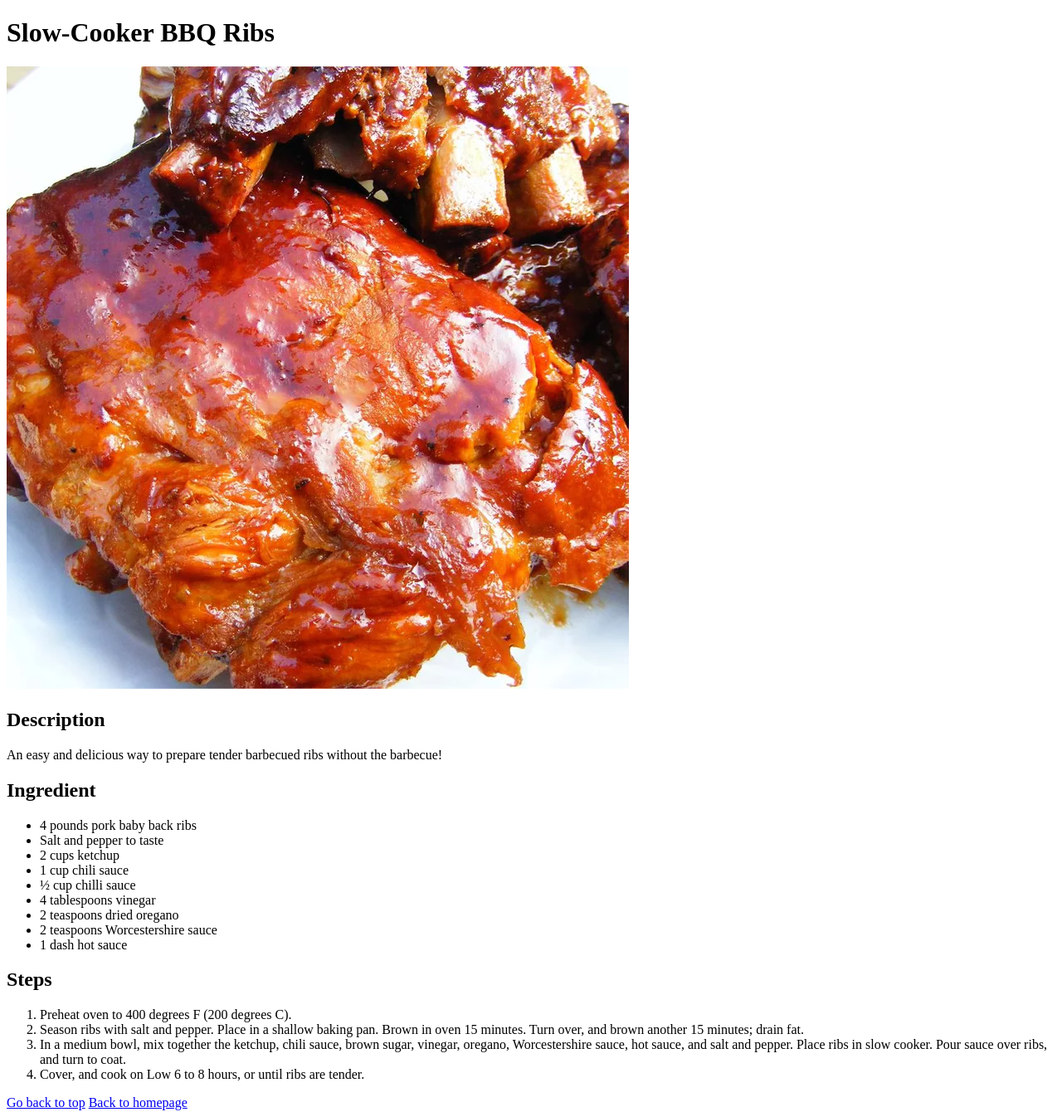
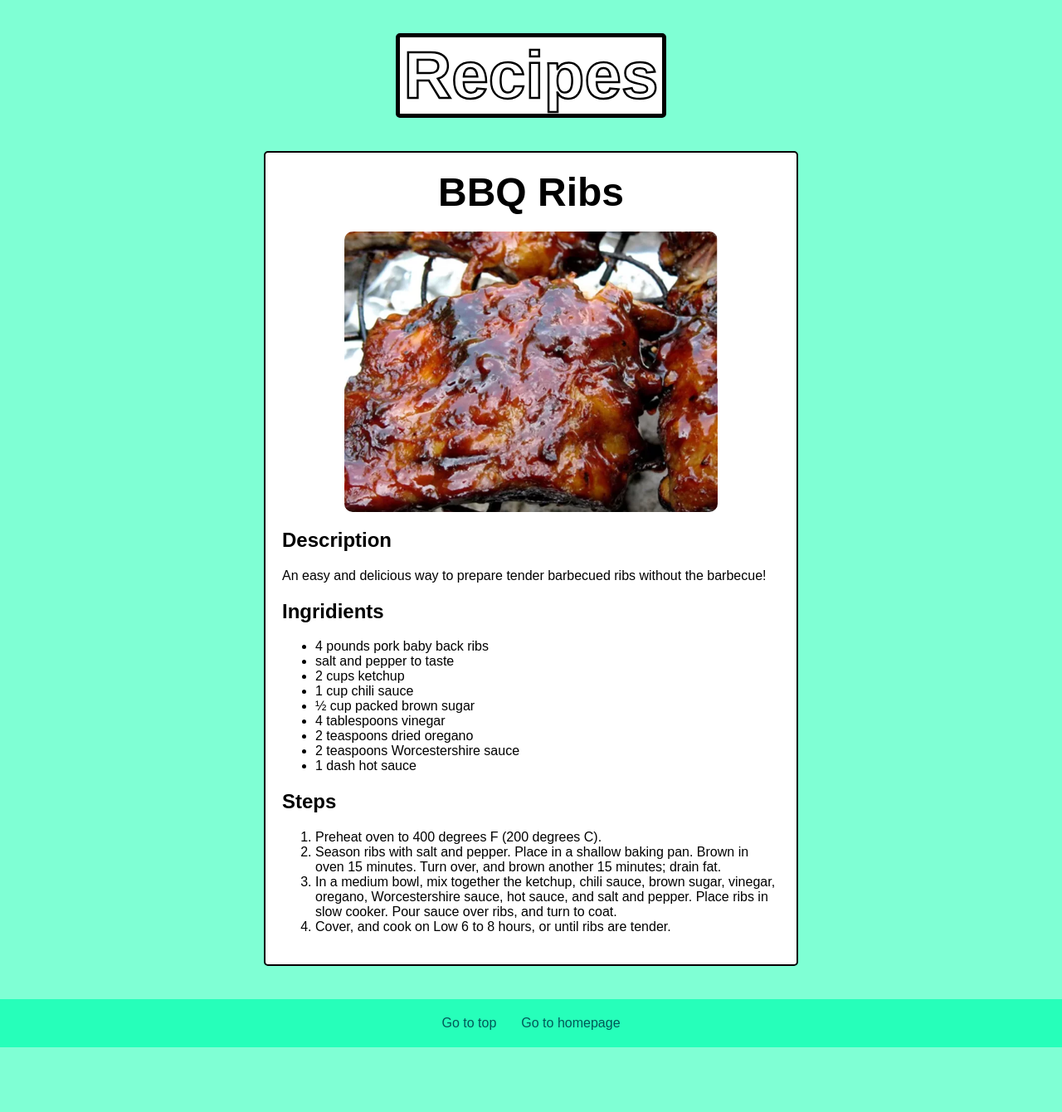
Before and after one commit to conormoran12/css-odin-recipes, a plain HTML site: page bbq-ribs.html in a window 1280 px wide. Shown: the whole page at 83% size. After the commit the page ends 1262 px from the top, so only its background shows below. Drawn offline with Linux system fonts and the light colour scheme.

Commit message:
Huge edits to all files

```diff
--- a/bbq-ribs.html
+++ b/bbq-ribs.html
@@ -7,17 +7,19 @@
     <link rel="stylesheet" href="styles.css">
 </head>
 <body>
-    <h1 id="top">Slow-Cooker BBQ Ribs</h1>
-    <img src="images/slow_cooker_bbq_ribs.webp">
+    <h1 class="recipe-page-name-text">Recipes</h1>
+    <div class="recipe-info-container">
+        <h1>BBQ Ribs</h1>
+        <img src="images/bbq_ribs.webp" class="recipe-page-img">
         <h2>Description</h2>
         <p>An easy and delicious way to prepare tender barbecued ribs without the barbecue!</p>
-    <h2>Ingredient</h2>
+        <h2>Ingridients</h2>
         <ul>
             <li>4 pounds pork baby back ribs</li>
-        <li>Salt and pepper to taste</li>
+            <li>salt and pepper to taste</li>
             <li>2 cups ketchup</li>
             <li>1 cup chili sauce</li>
-        <li>&#xbd; cup chilli sauce</li>
+            <li>½ cup packed brown sugar</li>
             <li>4 tablespoons vinegar</li>
             <li>2 teaspoons dried oregano</li>
             <li>2 teaspoons Worcestershire sauce</li>
@@ -30,7 +32,10 @@
             <li>In a medium bowl, mix together the ketchup, chili sauce, brown sugar, vinegar, oregano, Worcestershire sauce, hot sauce, and salt and pepper. Place ribs in slow cooker. Pour sauce over ribs, and turn to coat.</li>
             <li>Cover, and cook on Low 6 to 8 hours, or until ribs are tender.</li>
         </ol>
-    <a href="#top">Go back to top</a>
-    <a href="index.html">Back to homepage</a>
+    </div>
+    <footer>
+        <a href="#top">Go to top</a>
+        <a href="index.html">Go to homepage</a>
+    </footer>
 </body>
 </html>
--- a/styles.css
+++ b/styles.css
@@ -0,0 +1,103 @@
+body {
+    background-color: aquamarine;
+    font-family: Arial, Helvetica, sans-serif;
+}
+
+h1 {
+    text-align: center;
+    color: #000000;
+    margin: 0;
+    margin-top: 5vh;
+    font-size: 5em;
+}
+
+.recipe-page-name-text {
+    background-color: white;
+    margin:5vh auto;
+    margin-bottom: 5vh;
+    width: 25%;
+    color: white;
+    -webkit-text-stroke: 2.5px #000000;
+    border: 5px solid #000000;
+    border-radius: 5px;
+}
+
+.recipe-container {
+    margin: auto;
+    display: flex;
+    flex-wrap: wrap;
+    flex-direction: column;
+    margin-top: 5vh;
+    width: 15%;
+    height: 35vh;
+    background-color: aqua;
+    align-items: center;
+}
+.recipe-container > .button-container > a > button {
+    background-color: white;
+    margin: 1.25vh auto;
+    text-align: center;
+    width: 25vh;
+    height: 7.5vh;
+    font-size: 1.2em;
+    font-weight: bold;
+    border-radius: 15px;
+}
+
+.recipe-container > .button-container > a {
+    display: flex;
+    text-decoration: none;
+}
+
+.button-container {
+    margin: auto;
+    text-align: center;
+    width: 25vh;
+}
+
+.recipe-info-container {
+    background-color: white;
+    width: 75vh;
+    margin: auto;
+    padding: 2.5vh;
+    border-radius: 5px;
+    border: 2.5px solid #000000;
+}
+
+.recipe-info-container > img {
+    margin-top: 10px;
+    margin: auto;
+    width: 75%;
+    text-align: center;
+    display: block;
+    border-radius: 10px;
+}
+
+.recipe-info-container > h1 {
+    margin: 0;
+    margin-bottom: 2.5vh;
+    font-size: 3em;
+}
+
+footer {
+    margin: auto;
+    background-color: white;
+    margin: 0;
+    padding: 2.5vh 0;
+    margin-top: 5vh;
+    position: absolute;
+    left: 0;
+    right: 0;
+    width: 100%;
+    text-align: center;
+    background-color: #26ffba;
+}
+
+footer > a {
+    margin: 0 1%;
+    font-size: medium;
+    color: white;
+    text-decoration: none;
+    color: #005957;
+    paint-order: stroke fill;
+}
```
Also changed, not shown: banana-bread.html (+13 -8 lines), homemade-burgers.html (+7 -1 lines), index.html (+9 -4 lines), index.js (added, +20 -0 lines). Lines whose indentation alone changed are shown as unchanged.
